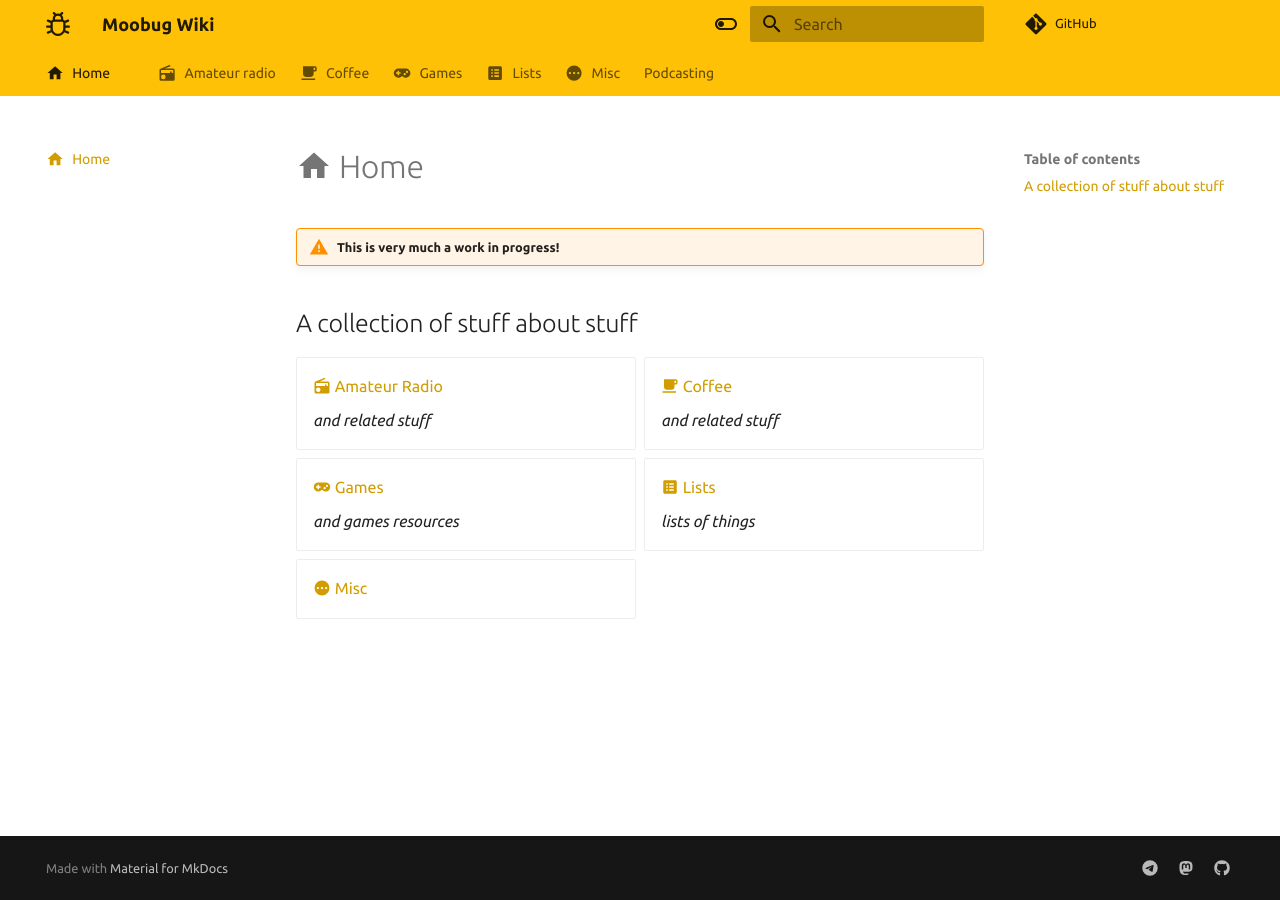
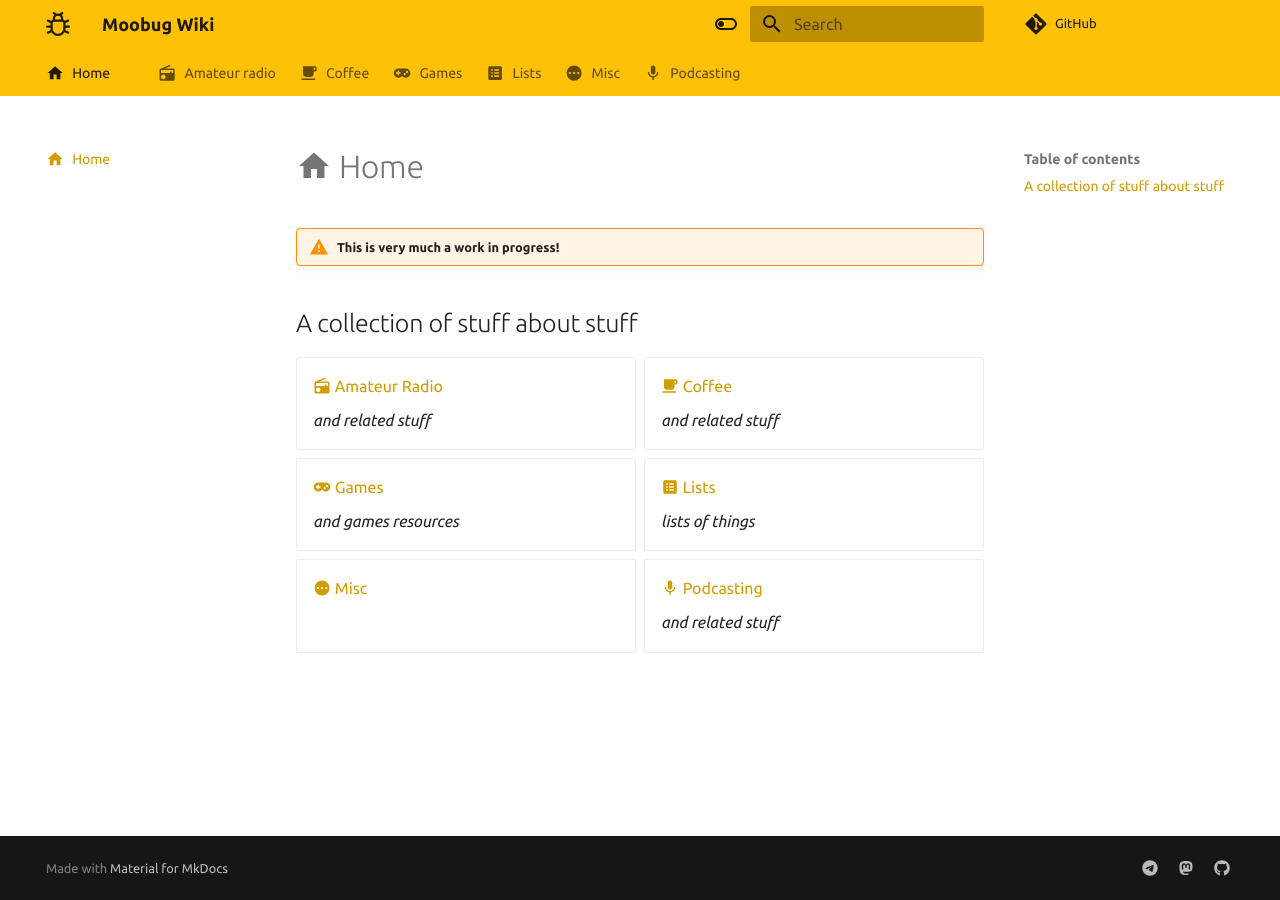
Before and after one commit to thelovebug/wiki.moobug.net, an MkDocs documentation site: the page built from docs/docs/index.md, in a window 1280 px wide. Built offline with MkDocs 1.6.1 and Material for MkDocs 9.7.7, drawn with Linux system fonts in a browser that asks for light colours; comment, search, counter and statistics services are not loaded.

```diff
--- a/docs/docs/index.md
+++ b/docs/docs/index.md
@@ -28,4 +28,8 @@ icon: material/home
 
 - [:material-dots-horizontal-circle: Misc](misc/index.md)
 
+- [:material-microphone: Podcasting](podcasting/index.md)
+
+    *and related stuff*
+
 </div>
```
Also changed, not shown: docs/docs/podcasting/index.md (added, +5 -0 lines), docs/docs/podcasting/the-bugcast-wikipedia-gemini.md (line endings or trailing spaces).
